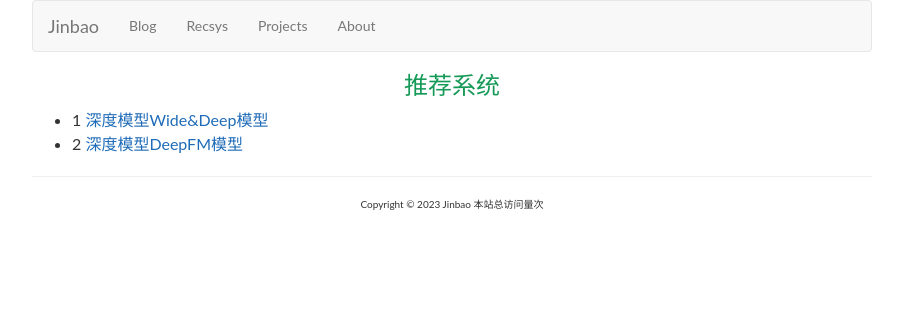
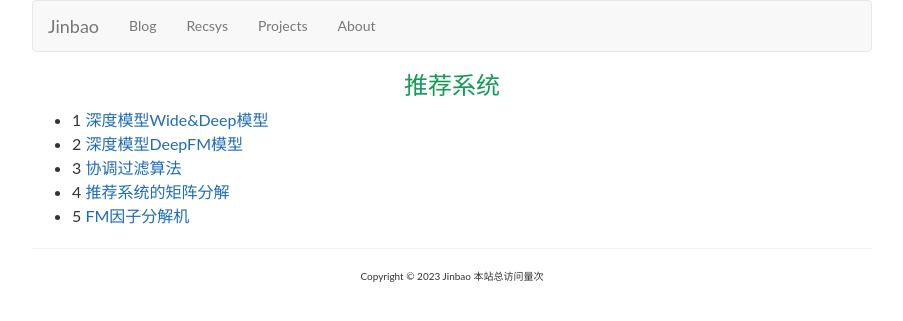
Before and after one commit to JinbaoWeb/jinbaoweb.github.io, a Jekyll site: the page built from recsys/index.md, in a window 1280 px wide. Shown: the top 321 px of the page, without its empty margins (188-1091 px from the left). Built offline with Jekyll 4.4.1, drawn with Linux system fonts in a browser that asks for light colours; nearby versions of some CDN libraries; our own code applies the rules of GitHub Pages for plain Markdown files; comment, search, counter and statistics services are not loaded.

Commit message:
Update index.md

```diff
--- a/recsys/index.md
+++ b/recsys/index.md
@@ -2,3 +2,6 @@
 
 - 1 [深度模型Wide&Deep模型](/recsys/wdl.html)
 - 2 [深度模型DeepFM模型](/recsys/deepfm.html)
+- 3 [协调过滤算法](/recsys/cf.html)
+- 4 [推荐系统的矩阵分解](/recsys/mf.html)
+- 5 [FM因子分解机](/recsys/fm.html)
```
